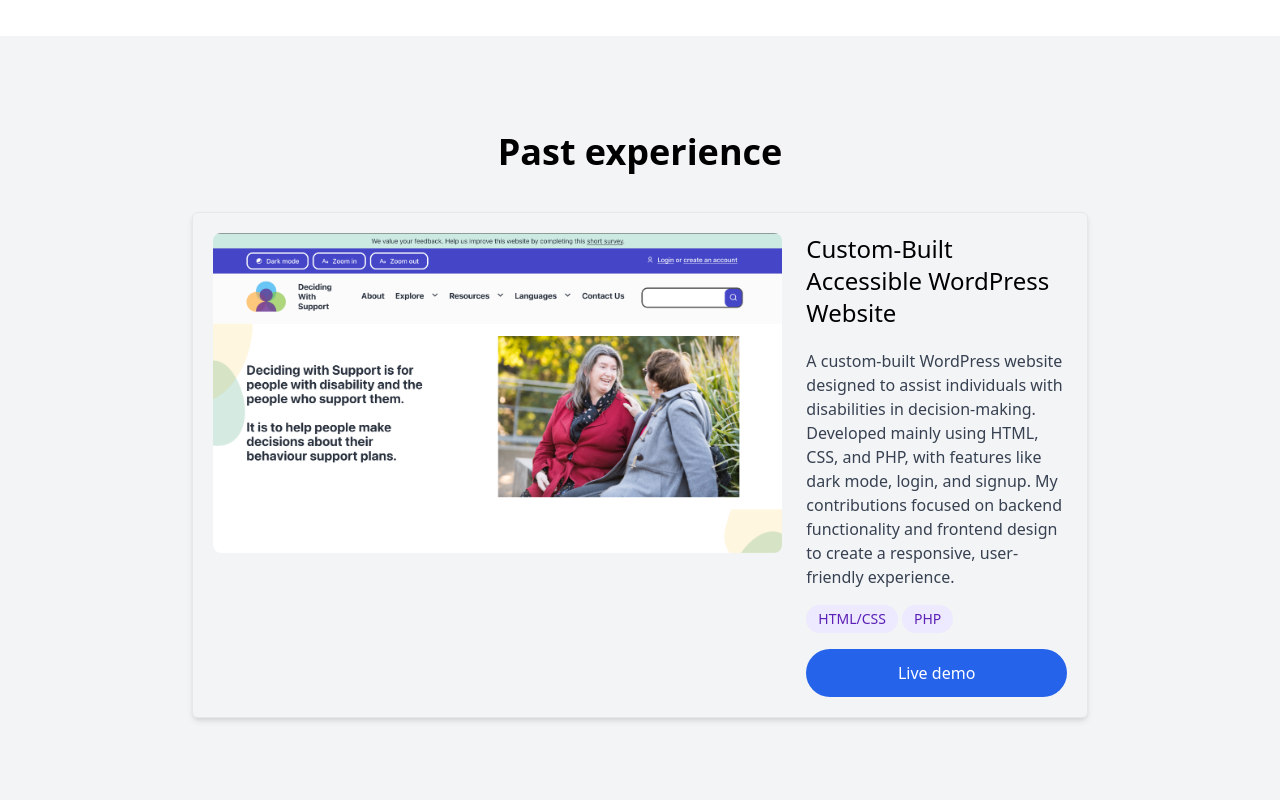
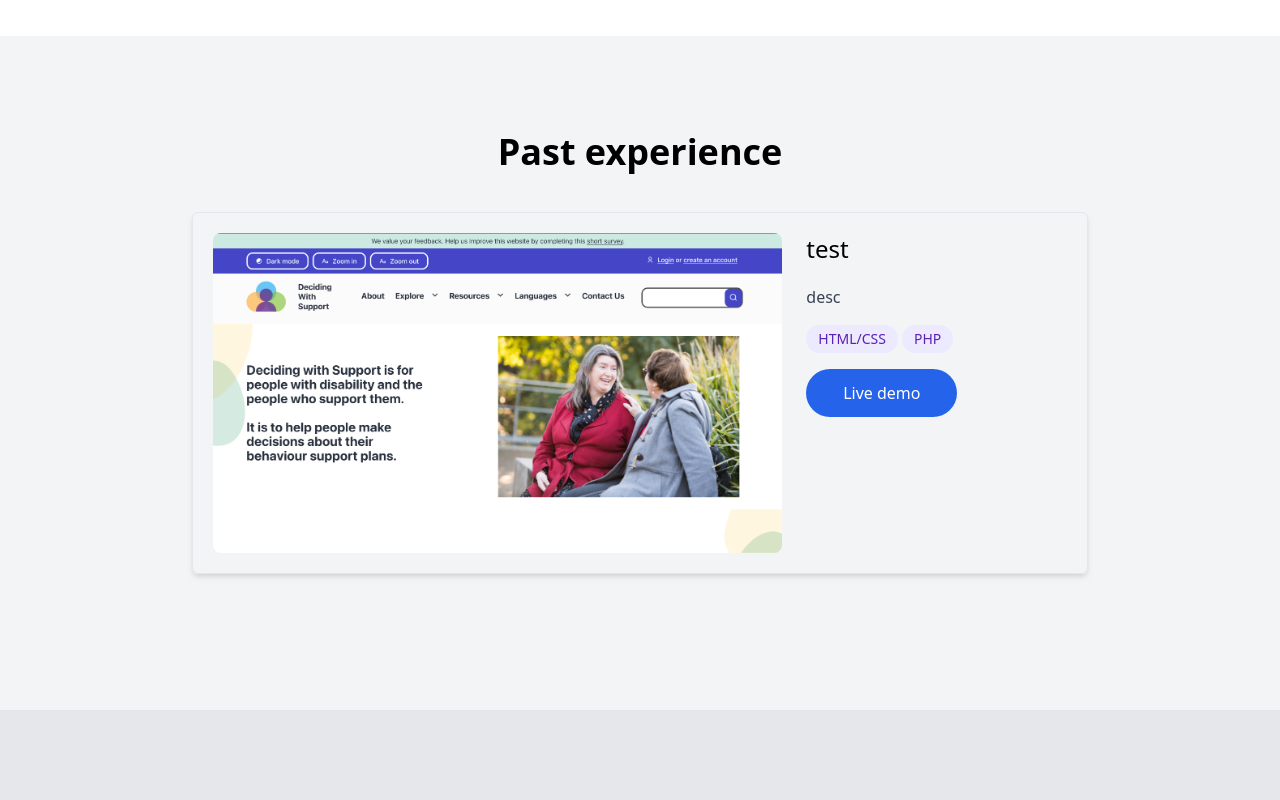
Before and after one commit to Sudip0987/my-portfolio, a React (Create React App) app: page / in a window 1280 px wide. Shown: the part 1160-1960 px from the top of the page. Built offline with nearby package versions, Linux system fonts and the light colour scheme.

Commit message:
move ExperienceCard component to its own file for reusebaility

```diff
--- a/src/components/Experience.js
+++ b/src/components/Experience.js
@@ -1,4 +1,16 @@
 import React from "react";
+import ExperienceCard from "./ExperienceCard";
+
+const experiences = [
+    {
+    title:"test",
+    description:"desc",
+    image:"/images/screenshots/supporteddecisionmaking.png",
+    technologies:["HTML/CSS", "PHP"],
+    link:"s"
+    }
+
+];
 
 function Experience() {
     return (
@@ -7,23 +19,21 @@ function Experience() {
                 <h2 className="text-4xl text-center font-bold mb-6s">Past experience</h2>
                 {/*Experience cards*/}
 
-                <div className="my-10 max-w-4xl mx-auto flex flex-col md:flex-row items-stretch p-5 gap-6 rounded-md border border-gray-300/70 shadow-md" >
-                    <img className="w-full md:w-2/3 h-80 object-cover rounded-lg" alt="Supported decision-making project"
-                        src="/images/screenshots/supporteddecisionmaking.png"></img>
-                    <div className="flex flex-col">
-                        <h3 className="text-2xl mb-5" > Custom-Built Accessible WordPress Website</h3>
-                        <p className="text-gray-700 mb-4">A custom-built WordPress website designed to assist individuals with disabilities in decision-making. Developed mainly using HTML, CSS, and PHP, with features like dark mode, login, and signup. My contributions focused on backend functionality and frontend design to create a responsive, user-friendly experience.</p>
-                        <div className="flex flex-wrap">
-                            <span className="inline-block bg-purple-100 text-purple-800 px-3 py-1 rounded-full text-sm mr-1">HTML/CSS</span>
+              {experiences.map((exp,index)=>(
+                <ExperienceCard
+                key={index}
+                title= {exp.title}
+                description={exp.description}
+                image={exp.image}
+                technologies={exp.technologies}
+                link={exp.link}
+                />
+              ))}
 
-                            <span className="inline-block rounded-full bg-purple-100  text-purple-800 px-3 py-1 text-sm">PHP</span>
-                        </div>
 
-                         <a href="https://decidingwithsupport.flinders.edu.au/" target="_blank" rel="noopener noreferrer"className="inline-block  text-center mt-4 bg-blue-600 text-white px-6 py-3 rounded-full hover:bg-blue-700 transition">Live demo</a>
 
-                    </div>
 
-                </div>
+
             </div>
         </section>
     );
--- /dev/null
+++ b/src/components/ExperienceCard.js
@@ -0,0 +1,31 @@
+import React from "react";
+
+function ExperienceCard({title, description, image, technologies, link}){
+
+    return(
+  <div className="my-10 max-w-4xl mx-auto flex flex-col md:flex-row items-stretch p-5 gap-6 rounded-md border border-gray-300/70 shadow-md" >
+                    <img className="w-full md:w-2/3 h-80 object-cover rounded-lg" alt="Supported decision-making project"
+                        src="/images/screenshots/supporteddecisionmaking.png"></img>
+                    <div className="flex flex-col">
+                        <h3 className="text-2xl mb-5" > {title}</h3>
+<                       p className="text-gray-700 mb-4">{description}</p>
+                        <div className="flex flex-wrap">
+                            {technologies.map((tech, index)=>(
+                            <span key={index}
+                            className="inline-block bg-purple-100 text-purple-800 px-3 py-1 rounded-full text-sm mr-1">
+                                {tech}
+                                </span>
+
+                            ))}
+
+                        </div>
+
+                         <a href={link} target="_blank" rel="noopener noreferrer"className="inline-block  text-center mt-4 bg-blue-600 text-white px-6 py-3 rounded-full hover:bg-blue-700 transition">Live demo</a>
+
+                    </div>
+
+                </div>
+
+                   );
+}
+export default ExperienceCard;
```
